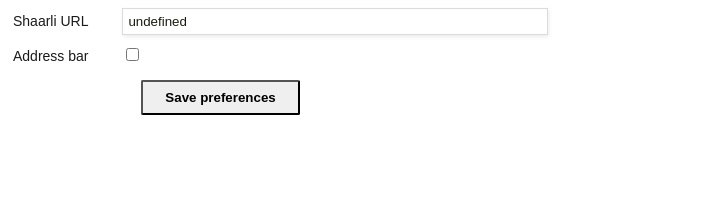
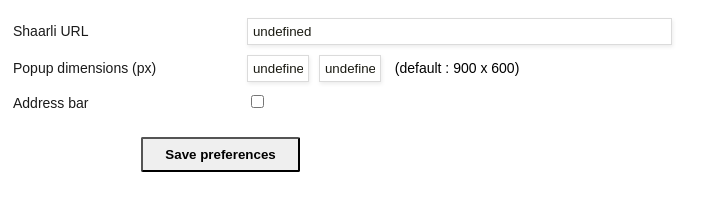
Before and after one commit to ikipatang/shaarli-web-extension, a browser extension: page src/options/options.html in a window 1280 px wide. Shown: the whole page, without its empty margins (0-722 px from the left). Drawn offline with Linux system fonts and the light colour scheme.

Commit message:
Popup dimensions: can now be set in settings form

```diff
--- a/src/options/options.css
+++ b/src/options/options.css
@@ -4,13 +4,15 @@
 
 .main .row{
   text-align: left;
+  padding-top: 10px;
 }
 
 /* The form title */
 
 .main .row > label span{
   color: #1a1a1a;
-  width: 100em;
+  width: 200px;
+  display: inline-block;
   vertical-align: center;
   padding-left: 5px;
   padding-right: 30px;
@@ -24,10 +26,14 @@
   border: 1px solid #dbdbdb;
 }
 
+#popupWidth, #popupHeight {
+  width: 50px;
+  margin-right: 10px;
+}
+
 .main input[type=checkbox]{
   box-shadow: none;
   width: auto;
-  margin-top: 13px;
 }
 
 .main button{
--- a/src/options/options.html
+++ b/src/options/options.html
@@ -16,6 +16,12 @@
       </div>
       <div class="row">
         <label>
+          <span>Popup dimensions (px)</span>
+          <input id="popupWidth" type="text" name="popupWidth"><input id="popupHeight" type="text" name="popupWidth"> (default : 900 x 600)
+        </label>
+      </div>
+      <div class="row">
+        <label>
           <span>Address bar</span>
           <input id="pageAction" type="checkbox" name="pageAction" checked>
         </label>
--- a/src/options/options.js
+++ b/src/options/options.js
@@ -5,6 +5,8 @@
 function storeSettings() {
   const settings = {
     url: document.querySelector("#url").value,
+    popupWidth: parseInt(document.querySelector("#popupWidth").value),
+    popupHeight: parseInt(document.querySelector("#popupHeight").value),
     pageAction: document.querySelector("#pageAction").checked,
   };
   // console.log('storeSettings settings');
@@ -19,15 +21,19 @@
  * @return {void}                     -
  */
 function updateUI(restoredSettings) {
+  // console.log('restoredSettings');
+  // console.dir(restoredSettings, { depth: 10, colors: true }); // DEBUG
+
   const url = document.querySelector("#url");
   url.value = restoredSettings.url;
-  // console.log('restoredSettings url');
-  // console.log(url);
+
+  const popupWidth = document.querySelector("#popupWidth");
+  popupWidth.value = restoredSettings.popupWidth;
+  const popupHeight = document.querySelector("#popupHeight");
+  popupHeight.value = restoredSettings.popupHeight;
 
   const pageAction = document.querySelector("#pageAction");
   pageAction.checked = restoredSettings.pageAction;
-  // console.log('restoredSettings pageAction');
-  // console.log(pageAction);
 }
 
 /**
```
